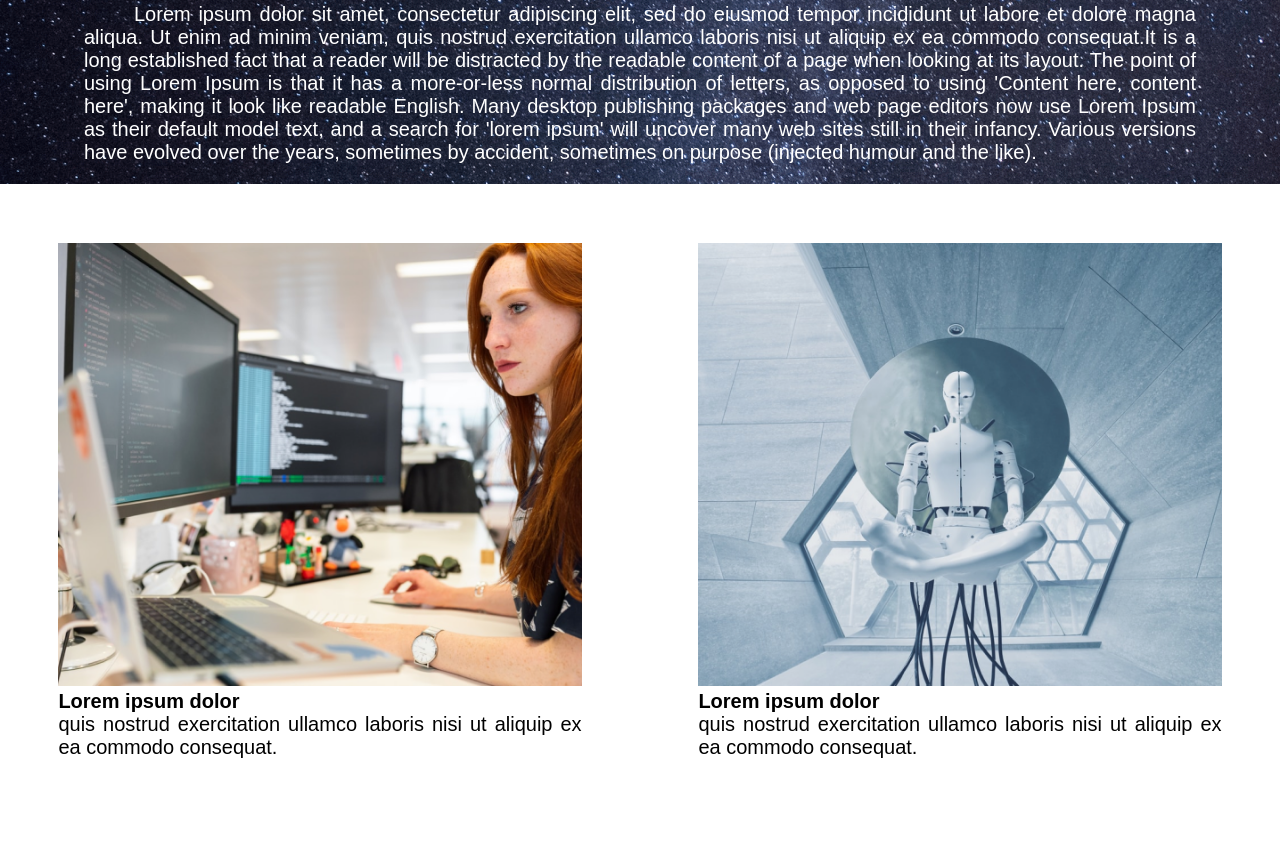
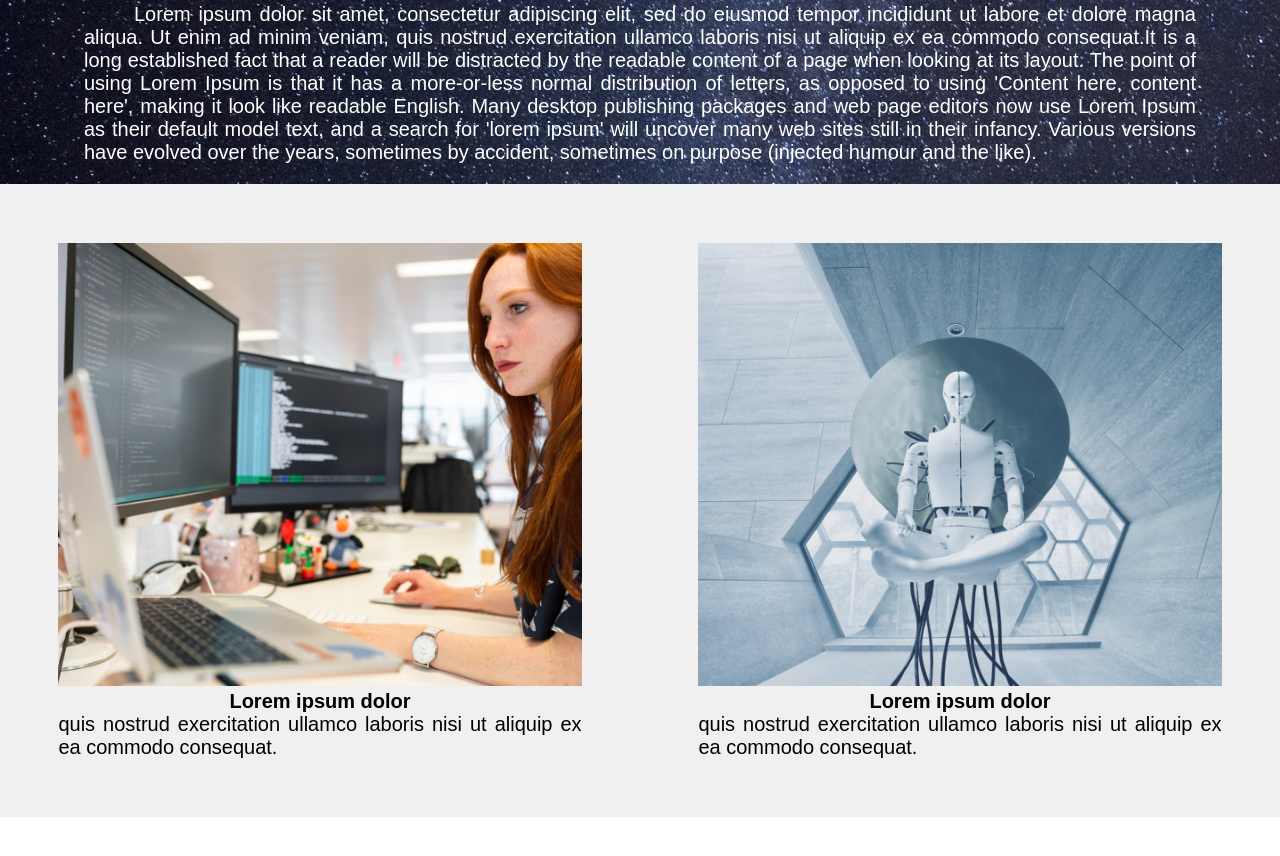
Before and after one commit to FaFFisMe/interviewQuestions, a website: page Q3/index.html in a window 1280 px wide. Shown: the part 1501-2357 px from the top of the page. Drawn offline with Linux system fonts and the light colour scheme.

Commit message:
im gonna send now

```diff
--- a/Q1.js
+++ b/Q1.js
@@ -3,6 +3,9 @@ this is basically a javascript version of Q1 code
 But prompt is not vanilla JS so I originally wrote
 in PY (not my favoriate). but anyways P'Patr said
 pure JS so I rewrote it
+
+*** Note ****
+Please install npm prompt-sync first
 
 By: Paul J.
 ***********************************************************/
--- a/Q2.js
+++ b/Q2.js
@@ -3,6 +3,9 @@ this is basically a javascript version of Q2 code
 But prompt is not vanilla JS so I originally wrote
 in PY (not my favoriate). but anyways P'Patr said
 pure JS so I rewrote it
+
+*** Note ****
+Please install npm prompt-sync first
 
 By: Paul J.
 ***********************************************************/
--- a/Q3/index.html
+++ b/Q3/index.html
@@ -98,13 +98,13 @@ Paul Jitjomnongmate-->
                 </div>
             </div>
         </div>
-        <div class="container">
-            <div class="block">
+        <div class="container2">
+            <div class="block5">
                 <img class="contentIMG1" src="resources/power-up-2.png" alt="top pic">
                 <h2 class="b-text">Lorem ipsum dolor</h2>
                 <p class="p-text">quis nostrud exercitation ullamco laboris nisi ut aliquip ex ea commodo consequat.</p>
             </div>
-            <div class="block">
+            <div class="block5">
                 <img class="contentIMG1" src="resources/power-up-3.png" alt="top pic">
                 <h2 class="b-text">Lorem ipsum dolor</h2>
                 <p class="p-text">quis nostrud exercitation ullamco laboris nisi ut aliquip ex ea commodo consequat.</p>
--- a/Q3/style.css
+++ b/Q3/style.css
@@ -213,6 +213,7 @@ a{
     height: 300px;
     background-color: #f0f0f0;
 }
+
 .contentIMG1{
     height: auto;
     max-width: 100%;
@@ -223,6 +224,14 @@ a{
     font-size: 35px;
     letter-spacing: 5px;
     margin-top: 20%;
+}
+.block5 {
+    flex: 1;
+    max-width: calc(50% - 20px); /* Adjust the width as needed */
+    margin: 3%;
+    padding: 20px;
+    box-sizing: border-box;
+    background-color: #f0f0f0;
 }
 .block {
     flex: 1;
@@ -277,7 +286,7 @@ a{
 }
 
 .b-text{
-    text-align: justify;
+    text-align: center;
     font-family: Arial;
     font-size: 20px;
 }
--- /dev/null
+++ b/package.json
@@ -0,0 +1,5 @@
+{
+  "dependencies": {
+    "prompt-sync": "^4.2.0"
+  }
+}
```
Also changed, not shown: 1 other file.
